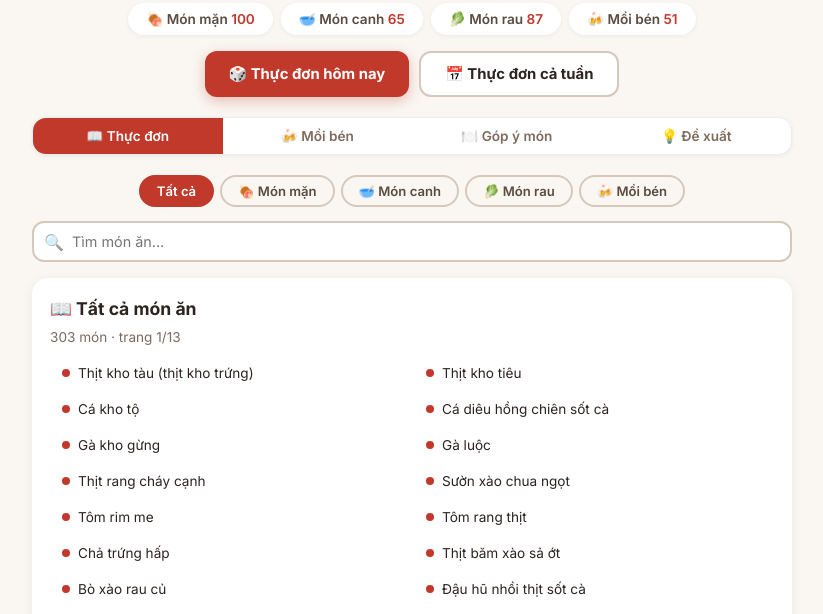
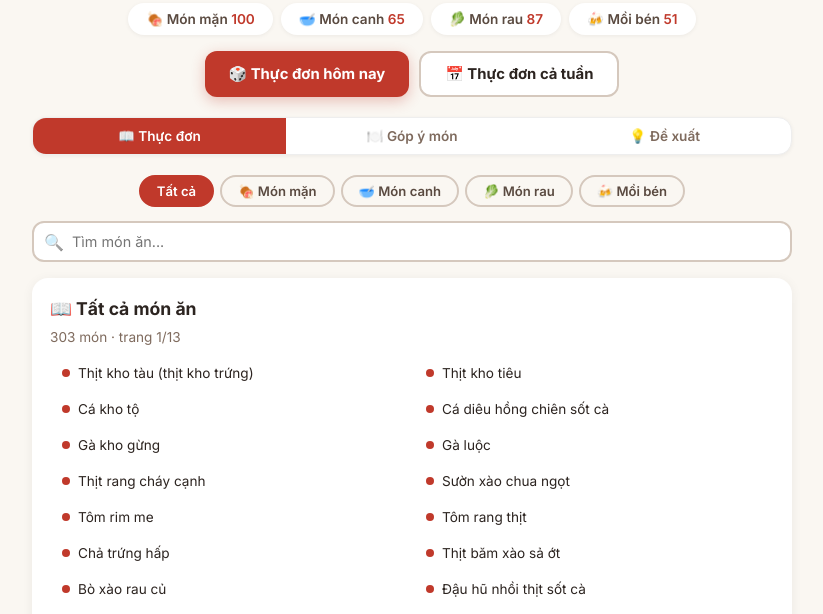
Before and after one commit to tien243/com-viet, a plain HTML site: page index.html in a window 1280 px wide. Shown: the part 169-783 px from the top of the page, without its empty margins (228-1051 px from the left). Drawn offline with Linux system fonts and the light colour scheme.

Commit message:
Remove Mồi bén tab, giữ lại 3 tabs gốc

```diff
--- a/index.html
+++ b/index.html
@@ -111,7 +111,6 @@ footer{text-align:center;color:#b8a99a;font-size:.82rem;padding:30px 0 40px}
 </div>
 <div class="tabs">
   <button class="tab-btn active" onclick="switchTab('menu')">📖 Thực đơn</button>
-  <button class="tab-btn" onclick="switchTab('nhau')">🍻 Mồi bén</button>
   <button class="tab-btn" onclick="switchTab('suggest')">🍽️ Góp ý món</button>
   <button class="tab-btn" onclick="switchTab('feature')">💡 Đề xuất</button>
 </div>
@@ -566,10 +565,9 @@ goPage=function(n){
 
 // ── Tabs ──
 function switchTab(tab){
-  document.querySelectorAll('.tab-btn').forEach((b,i)=>b.classList.toggle('active',(tab==='menu'&&i===0)||(tab==='nhau'&&i===1)||(tab==='suggest'&&i===2)||(tab==='feature'&&i===3)));
+  document.querySelectorAll('.tab-btn').forEach((b,i)=>b.classList.toggle('active',(tab==='menu'&&i===0)||(tab==='suggest'&&i===1)||(tab==='feature'&&i===2)));
   document.querySelectorAll('.tab-content').forEach(c=>c.classList.remove('active'));
-  if(tab==='menu'||tab==='nhau'){document.getElementById('tab-menu').classList.add('active');if(tab==='nhau')setFilter('nhau');else setFilter('');}
-  else document.getElementById('tab-'+tab).classList.add('active');
+  document.getElementById('tab-'+tab).classList.add('active');
 }
 
 // ── Submit Forms ──
```
